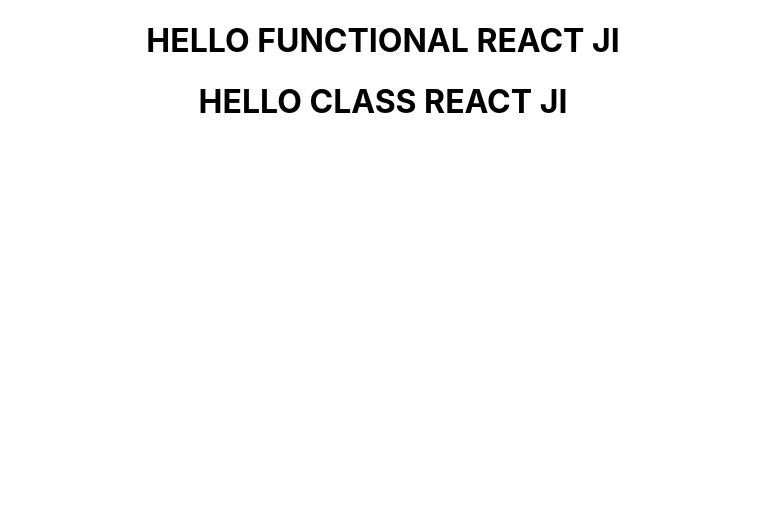
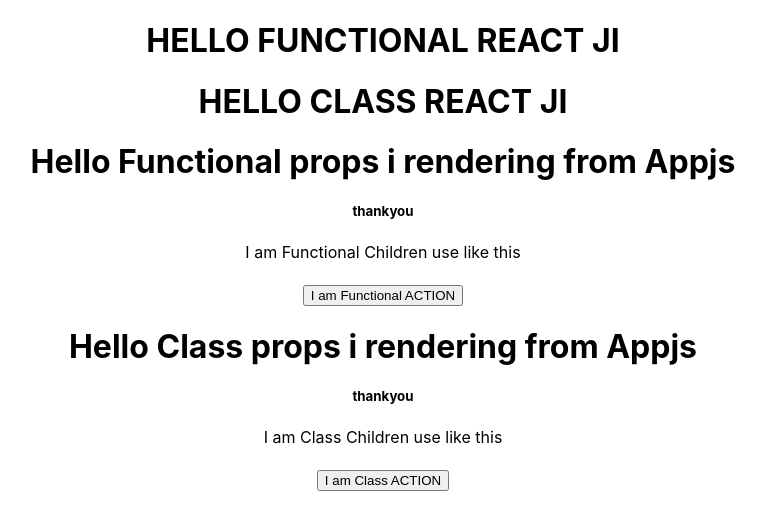
Before and after one commit to sanjay-personal/reactjs, a React (Create React App) app: page / in a window 1280 px wide. Shown: the top 530 px of the page, without its empty margins (257-1023 px from the left). Built offline with nearby package versions, Linux system fonts and the light colour scheme.

Commit message:
usage of props

```diff
--- a/src/App.js
+++ b/src/App.js
@@ -3,12 +3,23 @@
 import './App.css';
 import Greet from './components/GreetF';
 import Welcome from './components/Welcome';
+import PropsF from './components/PropsF';
+import PropsC from './components/PropsC';
 
 function App() {
   return (
     <div className="App">
      <Greet />
      <Welcome />
+     <PropsF name="Hello Functional props i rendering from Appjs" greeting="thankyou" />
+     <PropsF> I am Functional Children use like this </PropsF>
+     <PropsF> <button>I am Functional ACTION</button> </PropsF>
+
+
+     <PropsC name="Hello Class props i rendering from Appjs" greeting="thankyou" />
+     <PropsC>I am Class Children use like this</PropsC>
+     <PropsC> <button>I am Class ACTION</button> </PropsC>
+
     </div>
   );
 }
--- /dev/null
+++ b/src/components/PropsC.js
@@ -0,0 +1,10 @@
+import React,{Component} from 'react'
+
+class PropsC extends Component {
+    render() {
+        return <div><h1>{this.props.name}</h1> <h5>{this.props.greeting}</h5>
+    <p>{this.props.children}</p></div>
+    }
+}
+
+export default PropsC
--- /dev/null
+++ b/src/components/PropsF.js
@@ -0,0 +1,22 @@
+import React from 'react'
+
+// function PropsF(props) {
+// return <h1>{props.name} {props.greeting}</h1>
+// }
+/**
+ *
+ * @param {*} props
+ * props is userdefined name argument.
+ * By using props(argument) can we retrieve the data.
+ * props(argument) store data like object.
+ * props(argument) data come from parent(js file)
+ * to get children data we use reserved word children.
+ * In class level we 'this' keyword to get data and use 'props' keyword
+ * In class see the file(PropsC)
+ */
+ const PropsF = (props)=> {
+    return <div><h1>{props.name}</h1> <h5>{props.greeting}</h5><div>
+        <p>{props.children}</p>
+        </div></div>
+    }
+export default PropsF
```
Also changed, not shown: 1 other file (tests, documents, lock files or other folders).
